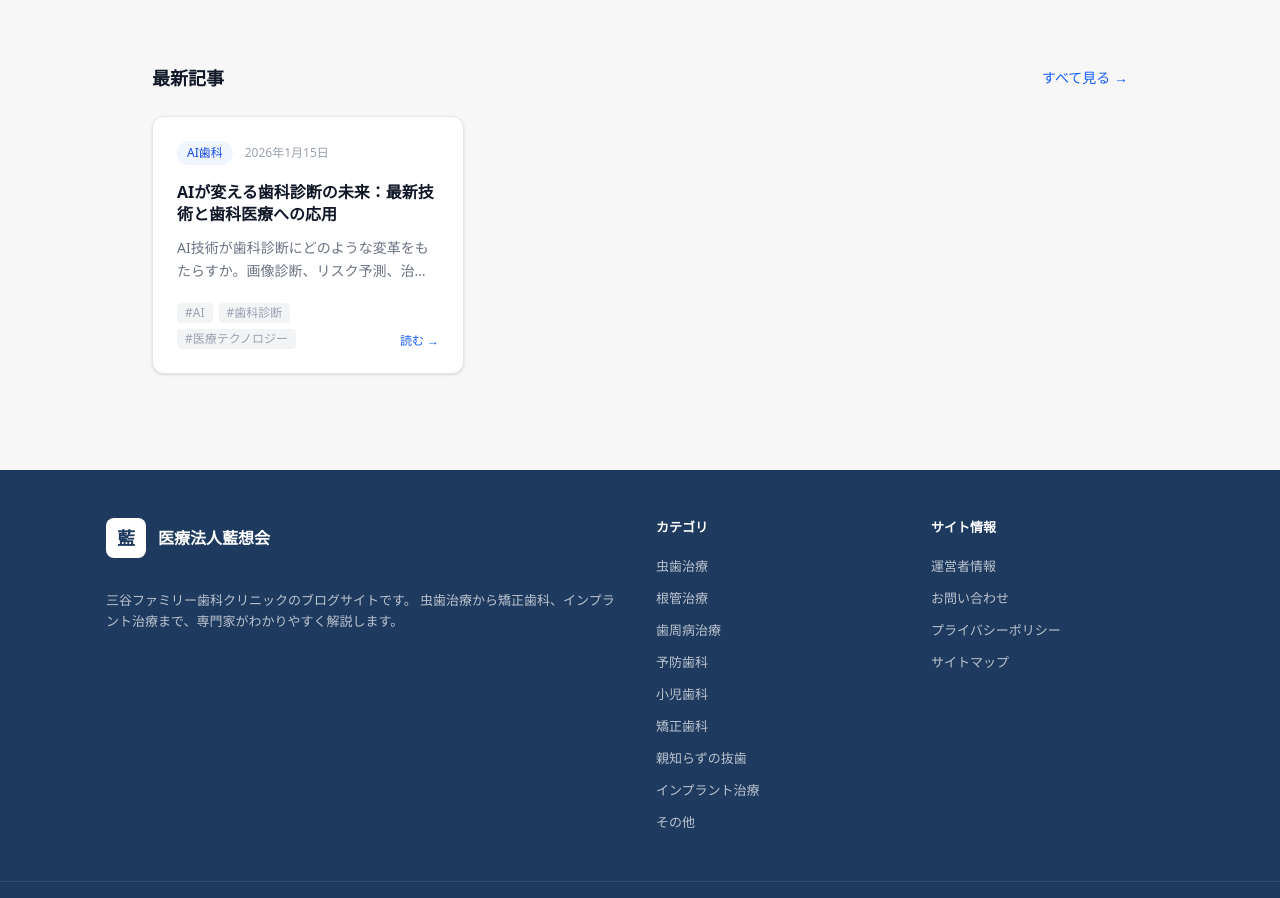
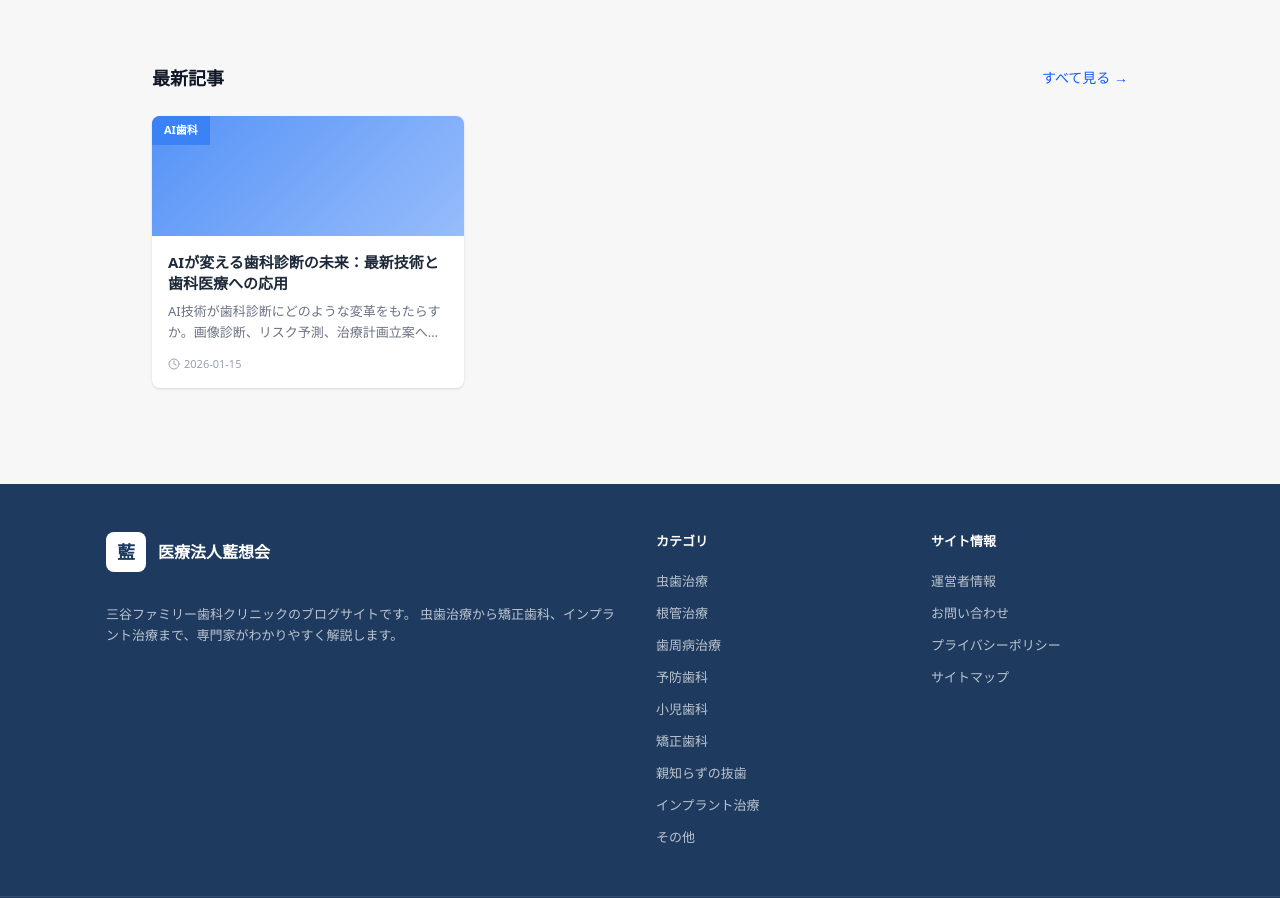
Before and after one commit to aisokai/aisoukai-media, a Next.js app: page / in a window 1280 px wide. Shown: the part 892-1790 px from the top of the page. Built offline with nearby package versions, Linux system fonts and the light colour scheme.

Commit message:
style: replace ArticleCard with gradient banner version using PostMeta

```diff
--- a/src/app/blog/page.tsx
+++ b/src/app/blog/page.tsx
@@ -1,6 +1,6 @@
 import type { Metadata } from 'next';
 import { getAllPosts } from '@/lib/posts';
-import ArticleCard from '@/components/ArticleCard';
+import { ArticleCard } from '@/components/ArticleCard';
 
 export const metadata: Metadata = {
   title: '記事一覧',
@@ -23,7 +23,7 @@ export default function BlogPage() {
       {posts.length > 0 ? (
         <div className="grid sm:grid-cols-2 lg:grid-cols-3 gap-5">
           {posts.map((post) => (
-            <ArticleCard key={post.slug} post={post} />
+            <ArticleCard key={post.slug} {...post} />
           ))}
         </div>
       ) : (
--- a/src/app/page.tsx
+++ b/src/app/page.tsx
@@ -1,6 +1,6 @@
 import Link from 'next/link';
 import { getAllPosts } from '@/lib/posts';
-import ArticleCard from '@/components/ArticleCard';
+import { ArticleCard } from '@/components/ArticleCard';
 
 const CATEGORIES = [
   { name: '予防歯科', desc: 'むし歯・歯周病の予防と定期ケア' },
@@ -69,7 +69,7 @@ export default function HomePage() {
           </div>
           <div className="grid sm:grid-cols-2 lg:grid-cols-3 gap-5">
             {recentPosts.map((post) => (
-              <ArticleCard key={post.slug} post={post} />
+              <ArticleCard key={post.slug} {...post} />
             ))}
           </div>
         </section>
--- a/src/components/ArticleCard.tsx
+++ b/src/components/ArticleCard.tsx
@@ -1,48 +1,51 @@
-import Link from 'next/link';
-import type { PostMeta } from '@/lib/posts';
+import Link from 'next/link'
+import { Clock } from 'lucide-react'
+import type { PostMeta } from '@/lib/posts'
 
-type Props = {
-  post: PostMeta;
-};
+const CATEGORY_COLORS: Record<string, string> = {
+  "AI歯科": "#3b82f6",
+  "虫歯治療": "#3b82f6",
+  "根管治療": "#ef4444",
+  "歯周病治療": "#f97316",
+  "予防歯科": "#22c55e",
+  "小児歯科": "#14b8a6",
+  "矯正歯科": "#8b5cf6",
+  "親知らずの抜歯": "#ec4899",
+  "インプラント治療": "#0ea5e9",
+  "訪問歯科": "#14b8a6",
+  "医院からのお知らせ": "#8b5cf6",
+}
 
-export default function ArticleCard({ post }: Props) {
-  const formattedDate = new Date(post.date).toLocaleDateString('ja-JP', {
-    year: 'numeric',
-    month: 'long',
-    day: 'numeric',
-  });
-
+export function ArticleCard({ slug, title, description, category, date }: PostMeta) {
+  const color = CATEGORY_COLORS[category] ?? '#6b7280'
   return (
-    <article className="group bg-white rounded-xl border border-gray-200 shadow-sm hover:shadow-md hover:border-blue-200 transition-all duration-200">
-      <Link href={`/blog/${post.slug}`} className="block p-6">
-        <div className="flex items-center gap-3 mb-4">
-          <span className="text-xs font-medium text-blue-700 bg-blue-50 px-2.5 py-1 rounded-full">
-            {post.category}
-          </span>
-          <time className="text-xs text-gray-400">{formattedDate}</time>
+    <Link
+      href={`/blog/${slug}`}
+      className="group flex flex-col overflow-hidden rounded-lg bg-white shadow-sm transition-all hover:shadow-md"
+    >
+      <div
+        className="relative h-[120px]"
+        style={{ background: `linear-gradient(135deg, ${color}dd, ${color}88)` }}
+      >
+        <span
+          className="absolute left-0 top-0 px-3 py-1.5 text-[11px] font-bold text-white"
+          style={{ backgroundColor: color }}
+        >
+          {category}
+        </span>
+      </div>
+      <div className="flex flex-1 flex-col p-4">
+        <h3 className="mb-2 line-clamp-2 text-[15px] font-bold leading-snug text-gray-800 group-hover:text-[#1e3a5f]">
+          {title}
+        </h3>
+        <p className="mb-3 line-clamp-2 flex-1 text-[13px] leading-relaxed text-gray-500">
+          {description}
+        </p>
+        <div className="flex items-center gap-1 text-[11px] text-gray-400">
+          <Clock className="h-3 w-3" />
+          {date}
         </div>
-        <h2 className="text-base font-semibold text-gray-900 leading-snug group-hover:text-blue-700 transition-colors mb-3">
-          {post.title}
-        </h2>
-        <p className="text-sm text-gray-500 leading-relaxed line-clamp-2 mb-5">
-          {post.description}
-        </p>
-        <div className="flex items-end justify-between gap-4">
-          <div className="flex flex-wrap gap-1.5">
-            {post.tags.map((tag) => (
-              <span
-                key={tag}
-                className="text-xs text-gray-400 bg-gray-100 px-2 py-0.5 rounded"
-              >
-                #{tag}
-              </span>
-            ))}
-          </div>
-          <span className="shrink-0 text-xs text-blue-600 font-medium group-hover:translate-x-0.5 transition-transform inline-block">
-            読む →
-          </span>
-        </div>
-      </Link>
-    </article>
-  );
+      </div>
+    </Link>
+  )
 }
```
